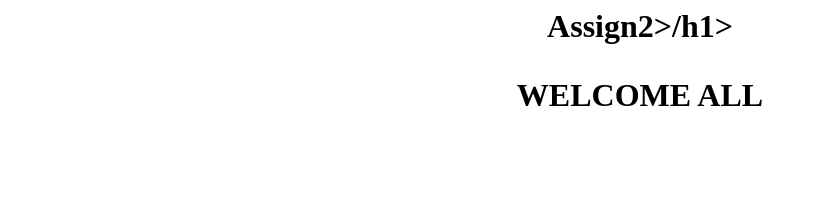
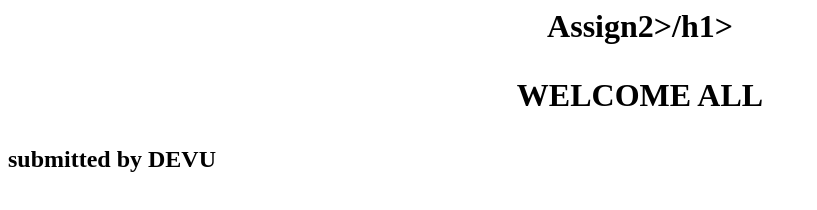
Before and after one commit to Devu0704/Assign2, a plain HTML site: page index.html in a window 1280 px wide. Shown: the whole page, without its empty margins (0-817 px from the left). Drawn offline with Linux system fonts and the light colour scheme.

Commit message:
alter in index.html

```diff
--- a/index.html
+++ b/index.html
@@ -2,5 +2,6 @@
   <body>
     <h1 align ="center">Assign2>/h1>
       <p> WELCOME ALL</p>
+	<h2>submitted by DEVU</H2>
   </body>
     </html>
```
